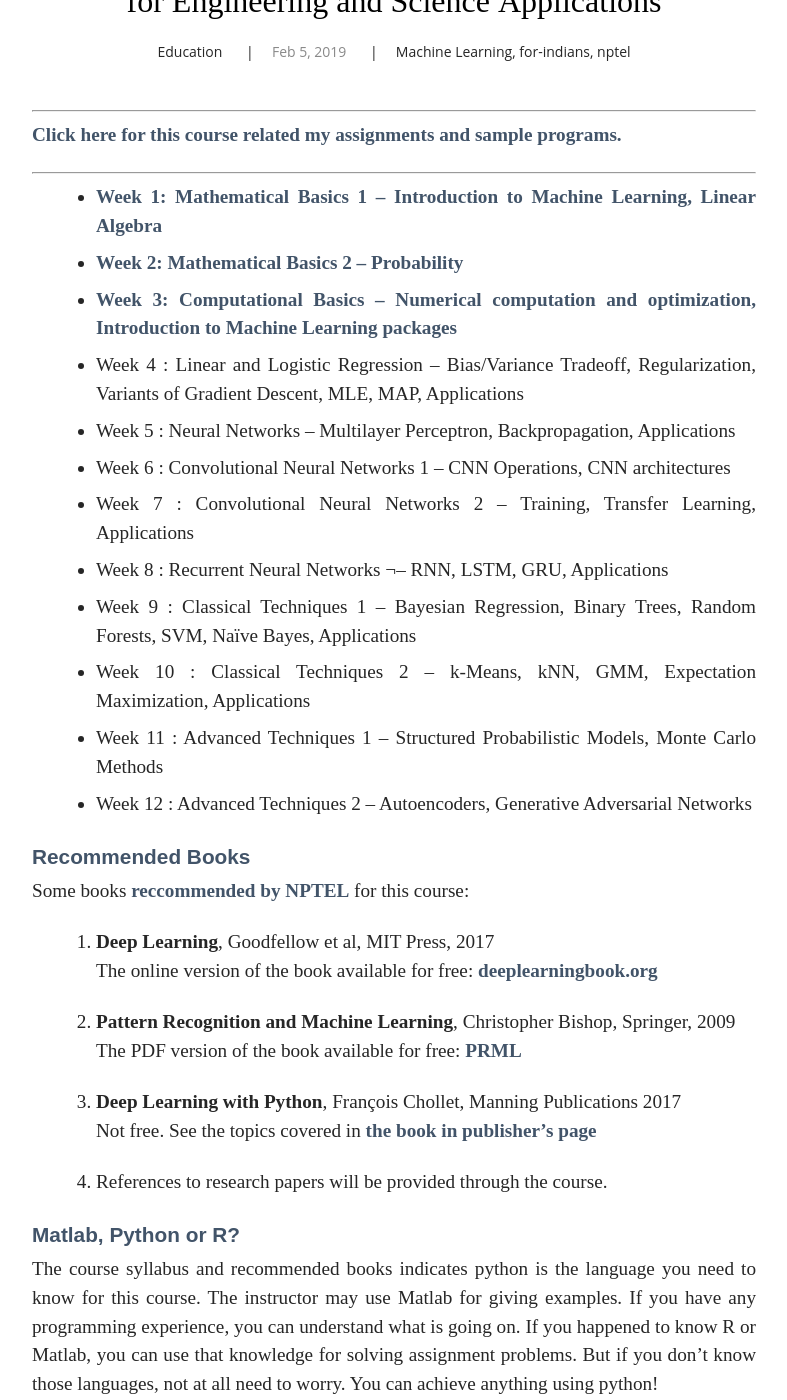
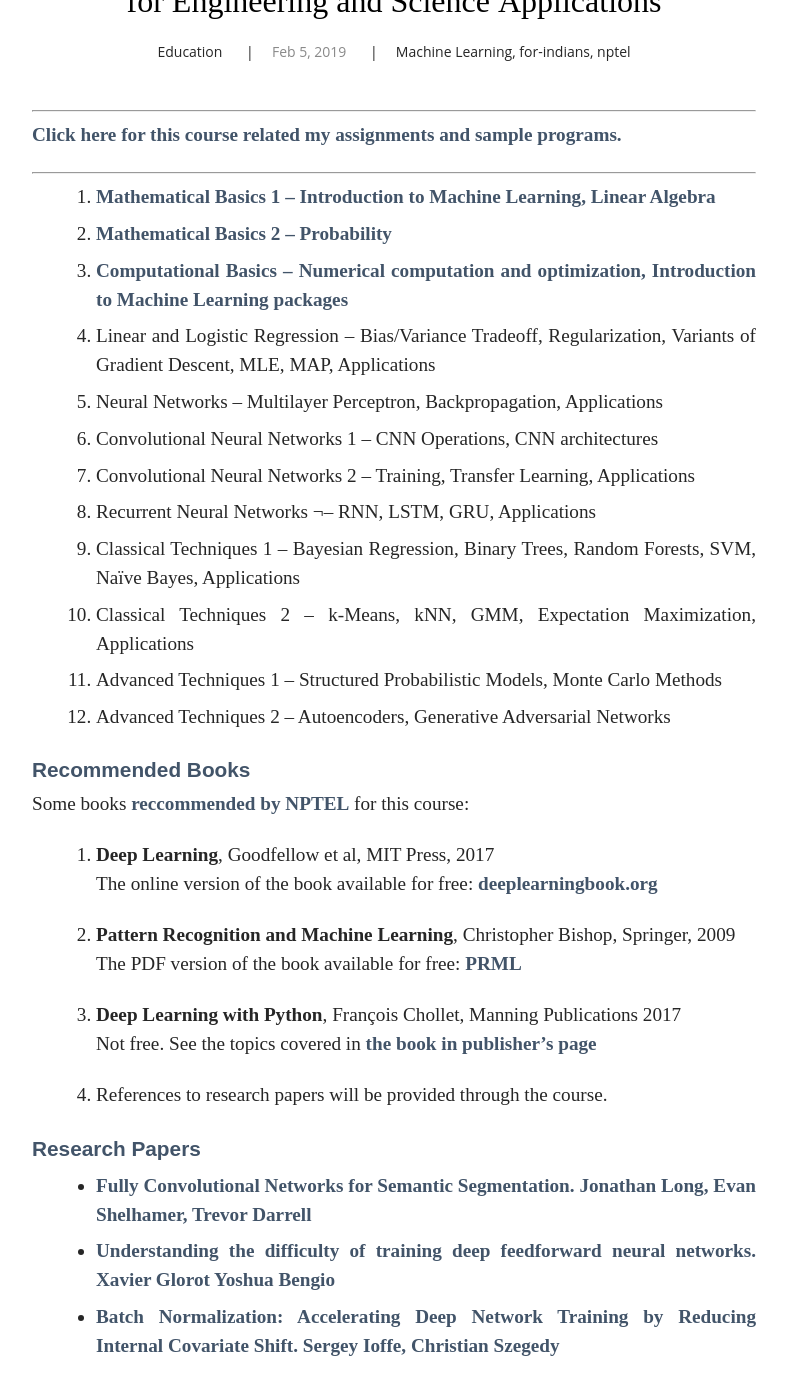
Before and after one commit to habeebperwad/blog, a Jekyll site: the page built from _posts/2019-02-05-nptel-MLESA.md, in a window 1280 px wide and 1400 px high, scrolled down 195 px. Shown: the whole window, without its empty margins (246-1033 px from the left). Built offline with Jekyll 4.4.1, drawn with Linux system fonts in a browser that asks for light colours; comment, search, counter and statistics services are not loaded; some of the changed text lies outside the part shown.

Commit message:
nptel notes

```diff
--- a/_posts/2019-02-05-nptel-MLESA.md
+++ b/_posts/2019-02-05-nptel-MLESA.md
@@ -21,18 +21,18 @@ summary: ''
 ---
 
 
-* [**Week 1**:  Mathematical Basics 1 – Introduction to Machine Learning, Linear Algebra](/nptel--mlesa--w01)
-* [**Week 2**:  Mathematical Basics 2 -- Probability](/nptel--mlesa--w02)
-* [**Week 3**:  Computational Basics – Numerical computation and optimization, Introduction to Machine Learning packages](/nptel--mlesa--w03)
-* Week 4  :  Linear and Logistic Regression – Bias/Variance Tradeoff, Regularization, Variants of Gradient Descent, MLE, MAP, Applications
-* Week 5  :  Neural Networks – Multilayer Perceptron, Backpropagation, Applications
-* Week 6  :  Convolutional Neural Networks 1 – CNN Operations, CNN architectures
-* Week 7  :  Convolutional Neural Networks 2 – Training, Transfer Learning, Applications
-* Week 8  :  Recurrent Neural Networks ¬– RNN, LSTM, GRU, Applications
-* Week 9  :  Classical Techniques 1 – Bayesian Regression, Binary Trees, Random Forests, SVM, Naïve Bayes, Applications
-* Week 10  :  Classical Techniques 2 – k-Means, kNN, GMM, Expectation Maximization, Applications
-* Week 11  :  Advanced Techniques 1 – Structured Probabilistic Models, Monte Carlo Methods
-* Week 12  :  Advanced Techniques 2 – Autoencoders, Generative Adversarial Networks
+0. [Mathematical Basics 1 – Introduction to Machine Learning, Linear Algebra](/nptel--mlesa--w01)
+0. [Mathematical Basics 2 -- Probability](/nptel--mlesa--w02)
+0. [Computational Basics – Numerical computation and optimization, Introduction to Machine Learning packages](/nptel--mlesa--w03)
+0. Linear and Logistic Regression – Bias/Variance Tradeoff, Regularization, Variants of Gradient Descent, MLE, MAP, Applications
+0. Neural Networks – Multilayer Perceptron, Backpropagation, Applications
+0. Convolutional Neural Networks 1 – CNN Operations, CNN architectures
+0. Convolutional Neural Networks 2 – Training, Transfer Learning, Applications
+0. Recurrent Neural Networks ¬– RNN, LSTM, GRU, Applications
+0. Classical Techniques 1 – Bayesian Regression, Binary Trees, Random Forests, SVM, Naïve Bayes, Applications
+0. Classical Techniques 2 – k-Means, kNN, GMM, Expectation Maximization, Applications
+0. Advanced Techniques 1 – Structured Probabilistic Models, Monte Carlo Methods
+0. Advanced Techniques 2 – Autoencoders, Generative Adversarial Networks
 
 
 ### Recommended Books
@@ -48,15 +48,8 @@ Some books [reccommended by NPTEL](https://youtu.be/w1v-uQthcXs?t=701) for this
 
 4. References to research papers will be provided through the course.
 
+### Research Papers
 
-### Matlab, Python or R?
-The course syllabus and recommended books indicates python is the language you need to know for this course.
-The instructor may use Matlab for giving examples. If you have any programming experience, you can understand what is going on.
-If you happened to know R or Matlab, you can use that knowledge for solving assignment problems.
-But if you don't know those languages, not at all need to worry. You can achieve anything using python!
-
-If you didn't set up python environment in your local machine or want to share the code with friends, try [Colab](https://colab.research.google.com/).
-
-#### Disclaimer (or about me!)
-I have no relations with NPTEL to make any formal statement about this course.
-This page created for helping my coursemates! My qualification are eight years experience in software industry, Bsc-Statistics, Master of computer science, UGC NET (CS). So I have decent understanding of statistics, mathematics and computer science.
+- [Fully Convolutional Networks for Semantic Segmentation. Jonathan Long, Evan Shelhamer, Trevor Darrell](https://people.eecs.berkeley.edu/~jonlong/long_shelhamer_fcn.pdf)
+- [Understanding the difficulty of training deep feedforward neural networks. Xavier Glorot Yoshua Bengio](http://proceedings.mlr.press/v9/glorot10a/glorot10a.pdf)
+- [Batch Normalization: Accelerating Deep Network Training by Reducing Internal Covariate Shift. Sergey Ioffe, Christian Szegedy](https://arxiv.org/pdf/1502.03167.pdf)
```
